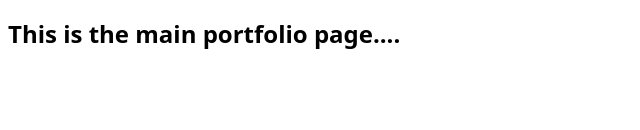
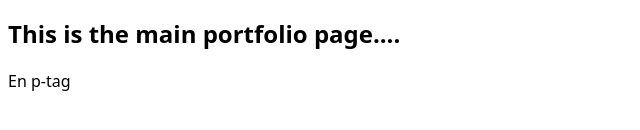
Before and after one commit to miltonbeckert52/miltonbeckert52.github.io, a plain HTML site: page index.html in a window 1280 px wide. Shown: the part 212-342 px from the top of the page, 0-640 px from the left. Drawn offline with Linux system fonts and the light colour scheme.

```diff
--- a/index.html
+++ b/index.html
@@ -19,6 +19,7 @@
 
     <main>
         <h2>This is the main portfolio page....</h2>
+        <p>En p-tag</p>
     </main>
 
 
```
